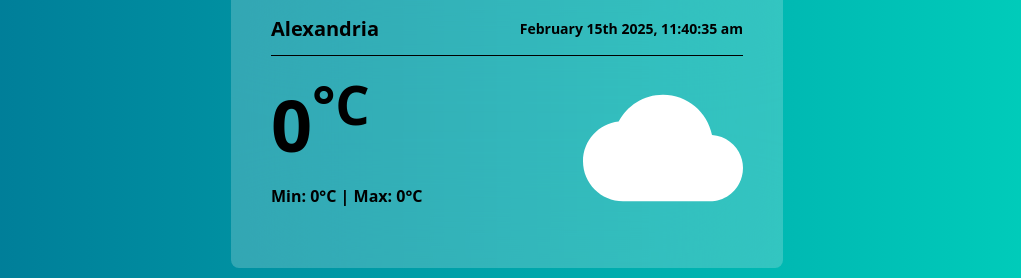
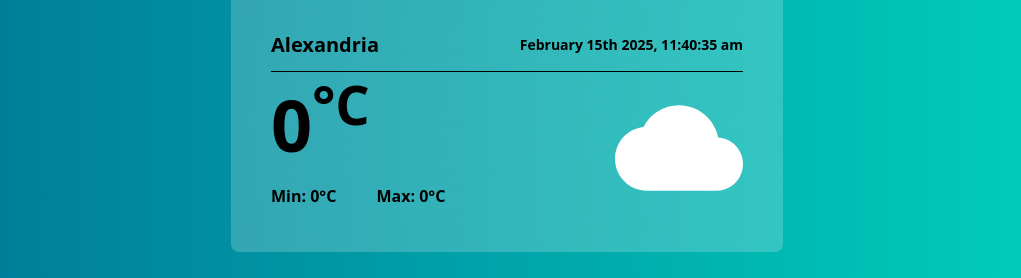
Before and after one commit to Shehata1989/the-weather, a React (Vite) app: page / in a window 1280 px wide. Shown: the part 313-591 px from the top of the page, without its empty margins (133-1154 px from the left). Built offline with nearby package versions, Linux system fonts and the light colour scheme; no server answers.

Commit message:
The Weather

```diff
--- a/src/App.tsx
+++ b/src/App.tsx
@@ -96,7 +96,7 @@ function App() {
           <div className="content flex flex-col justify-center gap-3">
             <MultipleSelect city={city} setCity={setCity} />
 
-            <Box className="font-bold bg-white/20 backdrop-blur-3xl p-10 rounded-lg">
+            <Box className="font-bold bg-white/20 backdrop-blur-3xl p-5 md:p-10 rounded-lg">
 
               {/* City And Time */}
               <div className="title flex justify-between items-center mb-3 text-xl">
@@ -108,9 +108,9 @@ function App() {
 
               {/* Temperature And Image */}
               <div className="flex justify-between items-center">
-                <div className="flex flex-col gap-3 justify-center">
-                  <div className="flex gap-5 items-center">
-                    <h2 className="text-7xl">
+                <div className="flex flex-col gap-3">
+                  <div className="flex flex-col md:flex-row items-start">
+                    <h2 className="text-5xl md:text-7xl">
                       {state?.temp ?? "--"}
                       <sup>°C</sup>
                     </h2>
@@ -119,9 +119,9 @@ function App() {
 
                   <h2>{state?.description ?? "--"}</h2>
 
-                  <div>
+                  <div className="flex gap-10">
                     <span>
-                      Min: <b>{state?.temp_min ?? "--"}°C</b> |{" "}
+                      Min: <b>{state?.temp_min ?? "--"}°C</b>{" "}
                     </span>
                     <span>
                       Max: <b>{state?.temp_max ?? "--"}°C</b>
@@ -131,7 +131,7 @@ function App() {
 
                 {/* Icon */}
                 <div>
-                  <CloudIcon className="!text-[10rem] !text-white" />
+                  <CloudIcon className="!text-[8rem] !md:text-[10rem] !text-white" />
                 </div>
               </div>
             </Box>
--- a/src/Reducer/reducer.ts
+++ b/src/Reducer/reducer.ts
@@ -2,7 +2,6 @@ import { IAPI, IState } from "../App";
 
 export const reducer = (
   state: IState,
-
   action: { type: string; payload: IAPI }
 ): IState => {
   if (action.type === "FETCH_DATA") {
```
Also changed, not shown: 5 other files (tests, documents, lock files or other folders).
